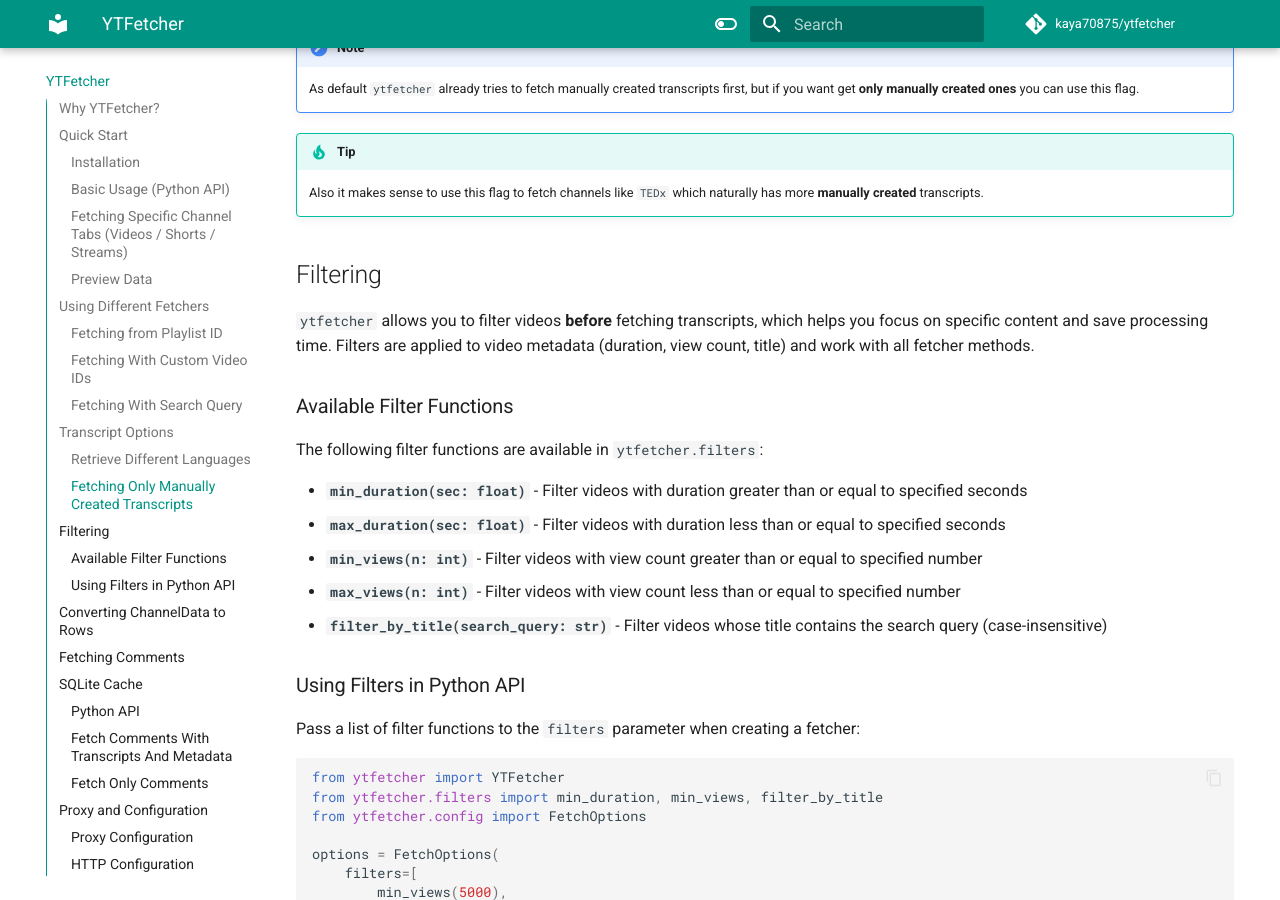
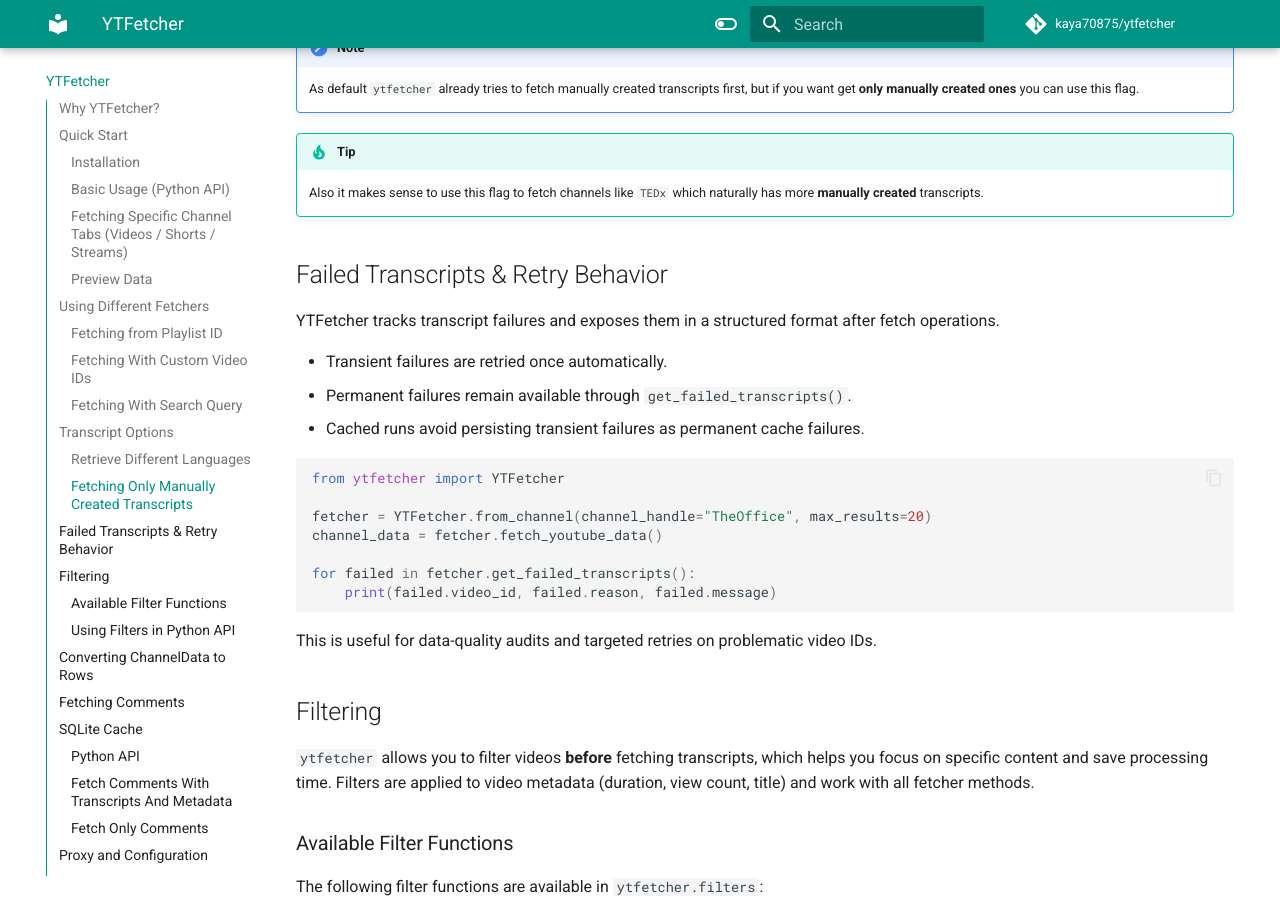
Before and after one commit to kaya70875/ytfetcher, an MkDocs documentation site: the page built from docs/index.md, in a window 1280 px wide and 900 px high, scrolled down 4531 px. Built offline with MkDocs 1.6.1 and Material for MkDocs 9.7.7, drawn with Linux system fonts in a browser that asks for light colours; comment, search, counter and statistics services are not loaded.

````diff
--- a/docs/index.md
+++ b/docs/index.md
@@ -198,6 +198,26 @@
 
 !!! Tip
     Also it makes sense to use this flag to fetch channels like `TEDx` which naturally has more **manually created** transcripts.
+
+## Failed Transcripts & Retry Behavior
+
+YTFetcher tracks transcript failures and exposes them in a structured format after fetch operations.
+
+- Transient failures are retried once automatically.
+- Permanent failures remain available through `get_failed_transcripts()`.
+- Cached runs avoid persisting transient failures as permanent cache failures.
+
+```python
+from ytfetcher import YTFetcher
+
+fetcher = YTFetcher.from_channel(channel_handle="TheOffice", max_results=20)
+channel_data = fetcher.fetch_youtube_data()
+
+for failed in fetcher.get_failed_transcripts():
+    print(failed.video_id, failed.reason, failed.message)
+```
+
+This is useful for data-quality audits and targeted retries on problematic video IDs.
 
 ## Filtering
 
````
Also changed, not shown: CHANGELOG.md (+6 -0 lines), README.md (+24 -0 lines), docs/release-notes.md (+7 -0 lines).
